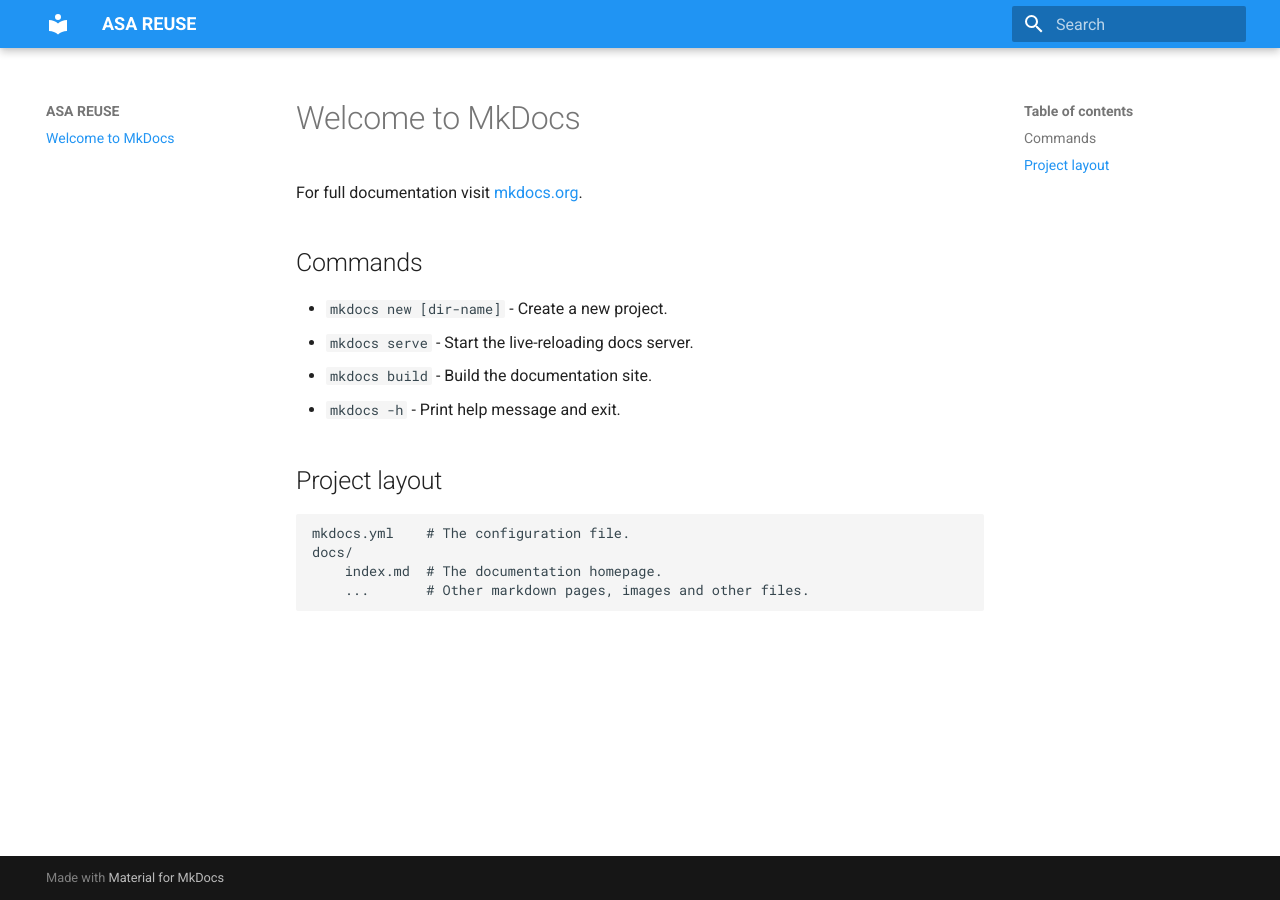
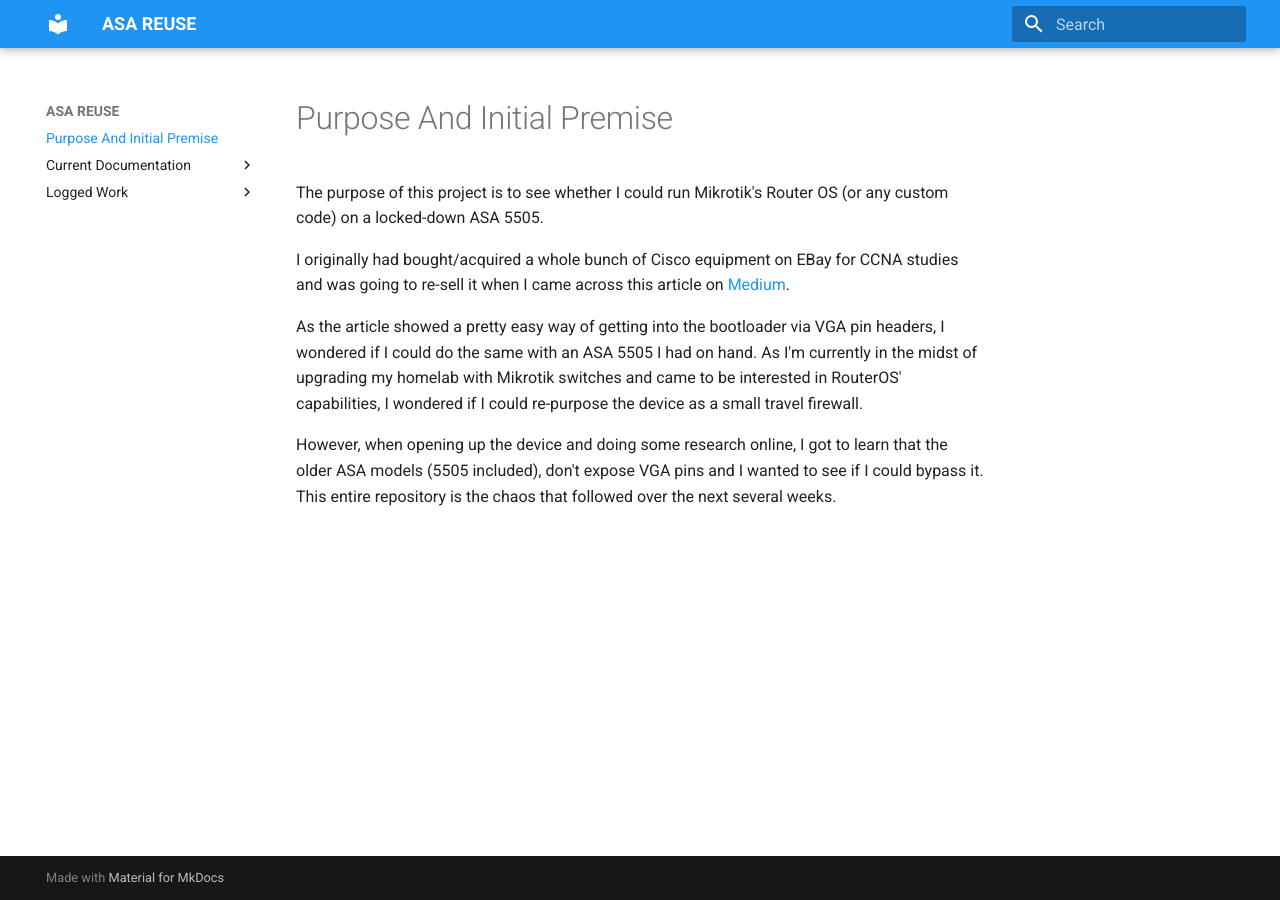
Before and after one commit to drinferno2001/ASA_REUSE_WIKI, an MkDocs documentation site: the page built from docs/index.md, in a window 1280 px wide. Built offline with MkDocs 1.6.1 and Material for MkDocs 9.7.7, drawn with Linux system fonts in a browser that asks for light colours.

Commit message:
Mimicked Home Network Automation project wiki setup and ported over contents of current README.md to it (minus relatively-linked content).

```diff
--- a/docs/index.md
+++ b/docs/index.md
@@ -1,17 +1,9 @@
-# Welcome to MkDocs
+# Purpose And Initial Premise
 
-For full documentation visit [mkdocs.org](https://www.mkdocs.org).
+The purpose of this project is to see whether I could run Mikrotik's Router OS (or any custom code) on a locked-down ASA 5505.
 
-## Commands
+I originally had bought/acquired a whole bunch of Cisco equipment on EBay for CCNA studies and was going to re-sell it when I came across this article on [Medium](https://medium.com/@DomPolizzi/install-opnsense-and-linux-on-cisco-asa-59995dd6d60f).
 
-* `mkdocs new [dir-name]` - Create a new project.
-* `mkdocs serve` - Start the live-reloading docs server.
-* `mkdocs build` - Build the documentation site.
-* `mkdocs -h` - Print help message and exit.
+As the article showed a pretty easy way of getting into the bootloader via VGA pin headers, I wondered if I could do the same with an ASA 5505 I had on hand. As I'm currently in the midst of upgrading my homelab with Mikrotik switches and came to be interested in RouterOS' capabilities, I wondered if I could re-purpose the device as a small travel firewall.
 
-## Project layout
-
-    mkdocs.yml    # The configuration file.
-    docs/
-        index.md  # The documentation homepage.
-        ...       # Other markdown pages, images and other files.
+However, when opening up the device and doing some research online, I got to learn that the older ASA models (5505 included), don't expose VGA pins and I wanted to see if I could bypass it. This entire repository is the chaos that followed over the next several weeks.
--- a/mkdocs.yml
+++ b/mkdocs.yml
@@ -1,5 +1,12 @@
 site_name: ASA REUSE
 site_url: https://firstgambrellianempire.com/asa-wiki
+nav:
+  - Purpose And Initial Premise: index.md
+  - Current Documentation:
+    - current_documentation/software_boot_process.md
+    - current_documentation/weakspots.md
+  - Logged Work:
+    - blog/index.md
 theme:
   palette:
     primary: blue
@@ -7,3 +14,6 @@ theme:
   name: material
   features:
     - navigation.indexes
+plugins:
+  - search
+  - blog
```
Also changed, not shown: docs/blog/index.md (added, +1 -0 lines), docs/blog/posts/5_26_2025.md (added, +29 -0 lines), docs/current_documentation/software_boot_process.md (added, +11 -0 lines), docs/current_documentation/weakspots.md (added, +66 -0 lines).
